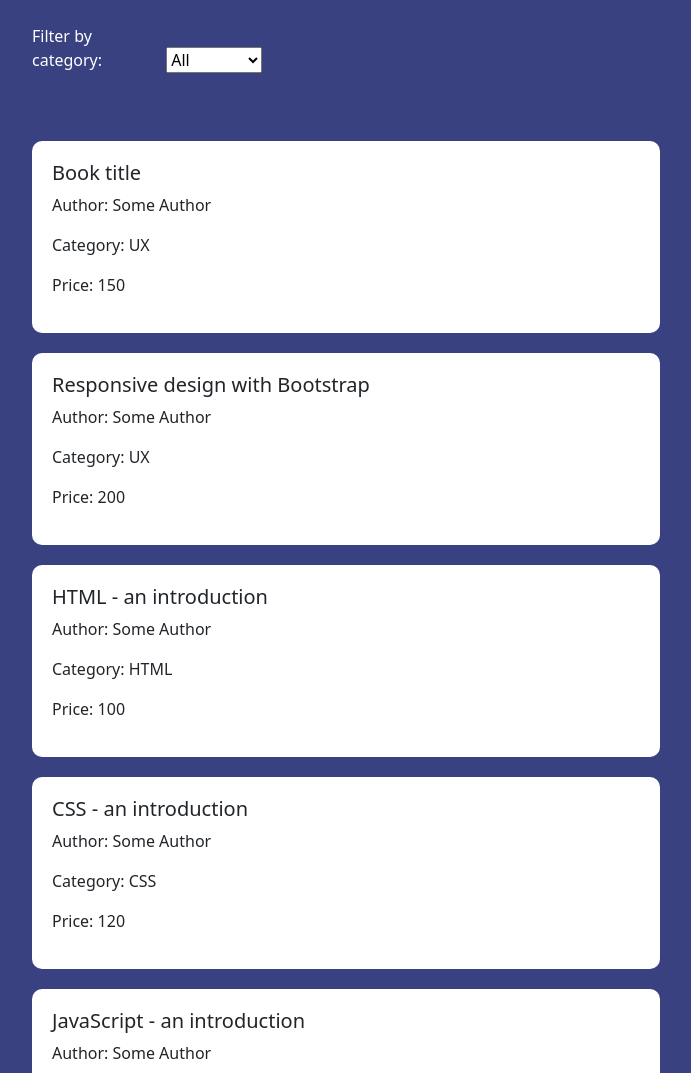
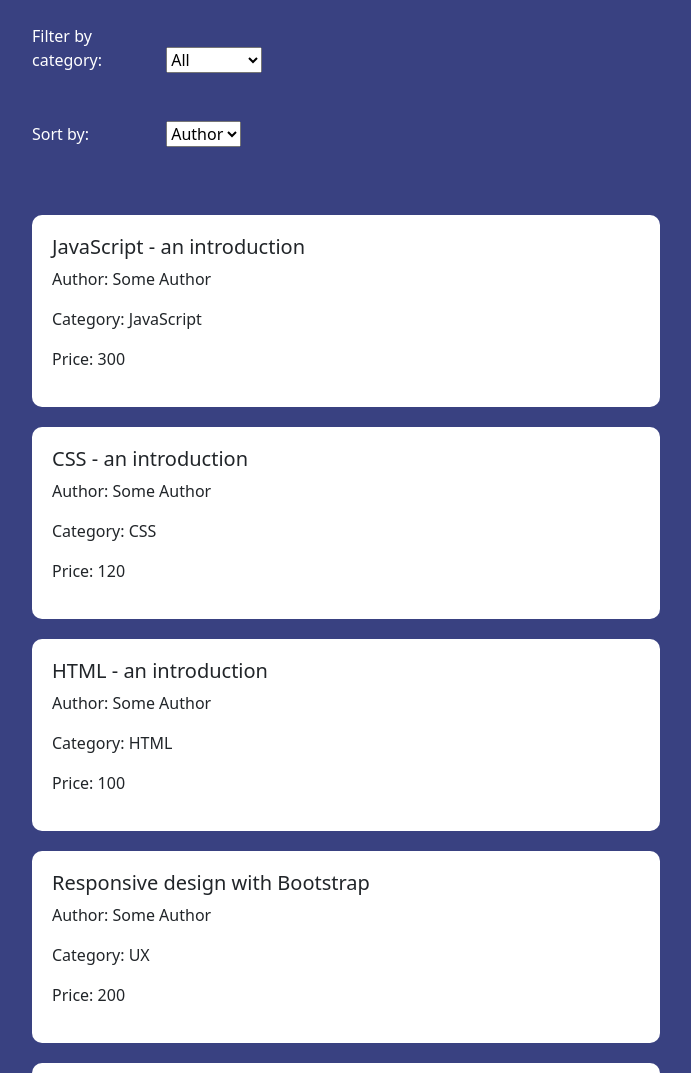
Before and after one commit to FJohnsson91/BookStore, a website built with Vite: page src/index.html in a window 1280 px wide. Shown: the top 1073 px of the page, without its empty margins (294-985 px from the left). Built offline with nearby package versions, Linux system fonts and the light colour scheme.

Commit message:
Added filter options

```diff
--- a/src/index.html
+++ b/src/index.html
@@ -10,6 +10,7 @@
 <body>
   <main>
     <div class="filters py-4 px-3 mx-auto"></div>
+    <div class="sortingOptions py-4 px-3 mx-auto"></div>
     <div class="bookList py-4 px-3 mx-auto"></div>
   </main>
   <script type="module" src="./js/main.js"></script>
--- a/src/js/main.js
+++ b/src/js/main.js
@@ -2,18 +2,49 @@ import { getJSON } from './utilities/getJSON.js'
 import '../scss/style.scss'
 import * as bootstrap from 'bootstrap'
 
-let books, categories = []
+let books,
+  chosenCategoryFilter = 'All',
+  chosenSortOption,
+  categories = []
 
 async function start() {
   books = await getJSON('./data/books.json')
   getCategories()
   addFilters()
-  displayBooks()
+  addSortingOptions()
+  sortByAuthor(books)
+  displayBooks(books)
 }
 
 function getCategories() {
   let withDuplicates = books.map(book => book.category)
   categories = [...new Set(withDuplicates)]
+  categories.sort()
+}
+
+function sortByAuthor(books) {
+  books.sort(({ author: aLastName }, { author: bLastName }) =>
+    aLastName > bLastName ? 1 : -1);
+}
+
+function addSortingOptions() {
+  document.querySelector('.sortingOptions').innerHTML = /*html*/`
+    <label><span>Sort by:</span>
+      <select class="sortOption">
+        <option>Author</option>
+        <option>Price</option>
+      </select>
+    </label>
+  `
+  document.querySelector('.sortOption').addEventListener('change', event => {
+    chosenSortOption = event.target.value
+    displayBooks()
+  })
+}
+
+function sortByprice(books) {
+  books.sort(({ price: aAge }, { price: bAge }) =>
+    aAge > bAge ? 1 : -1);
 }
 
 function addFilters() {
@@ -24,11 +55,21 @@ function addFilters() {
         ${categories.map(category => `<option>${category}</option>`).join('')}
       </select>
     </label>
-  `;
+  `
+  document.querySelector('.categoryFilter').addEventListener('change', event => {
+    chosenCategoryFilter = event.target.value
+    displayBooks()
+  })
 }
 
 function displayBooks() {
-  let htmlArray = books.map(({
+  let filteredBooks = books.filter(
+    ({ category }) => chosenCategoryFilter === 'All'
+      || chosenCategoryFilter === category
+  )
+  if (chosenSortOption === 'Author') { sortByAuthor(filteredBooks) }
+  if (chosenSortOption === 'Price') { sortByprice(filteredBooks) }
+  let htmlArray = filteredBooks.map(({
     title, author, category, price
   }) => /*html*/`
     <div class="book">
```
